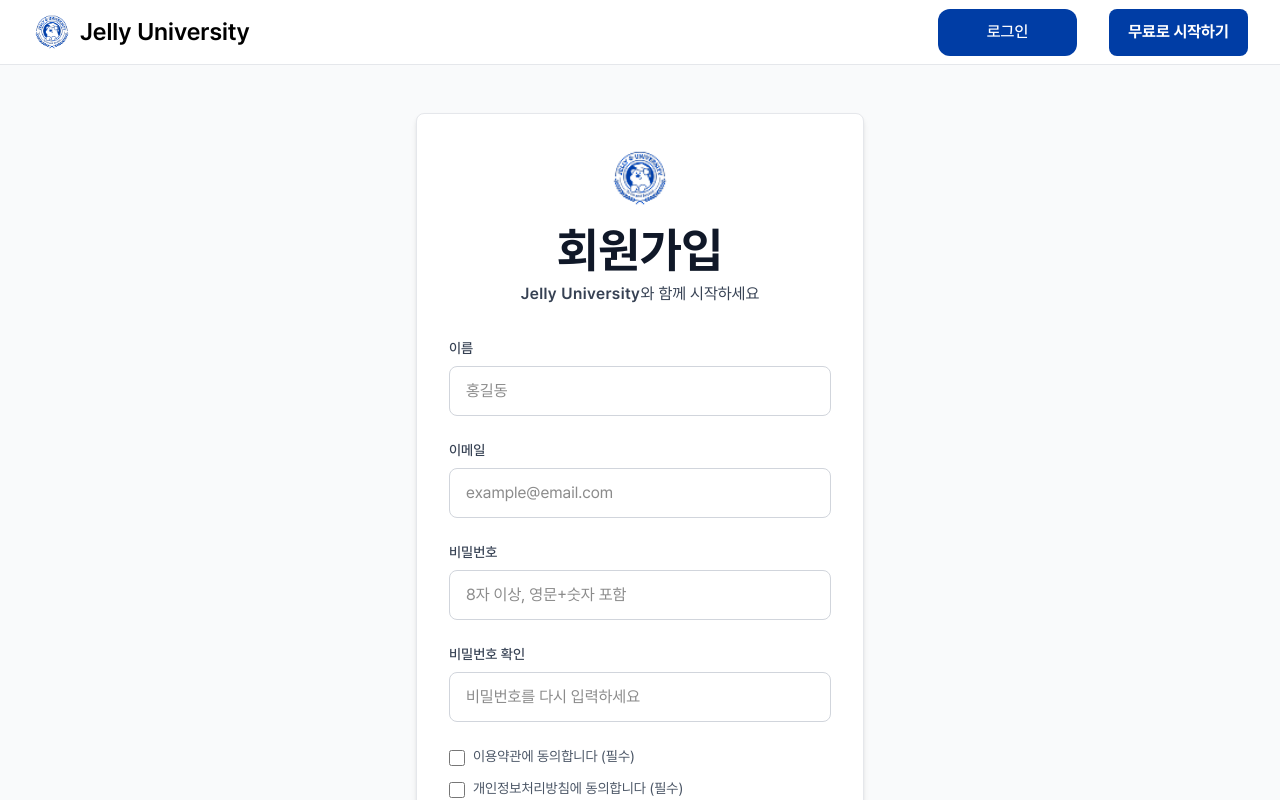
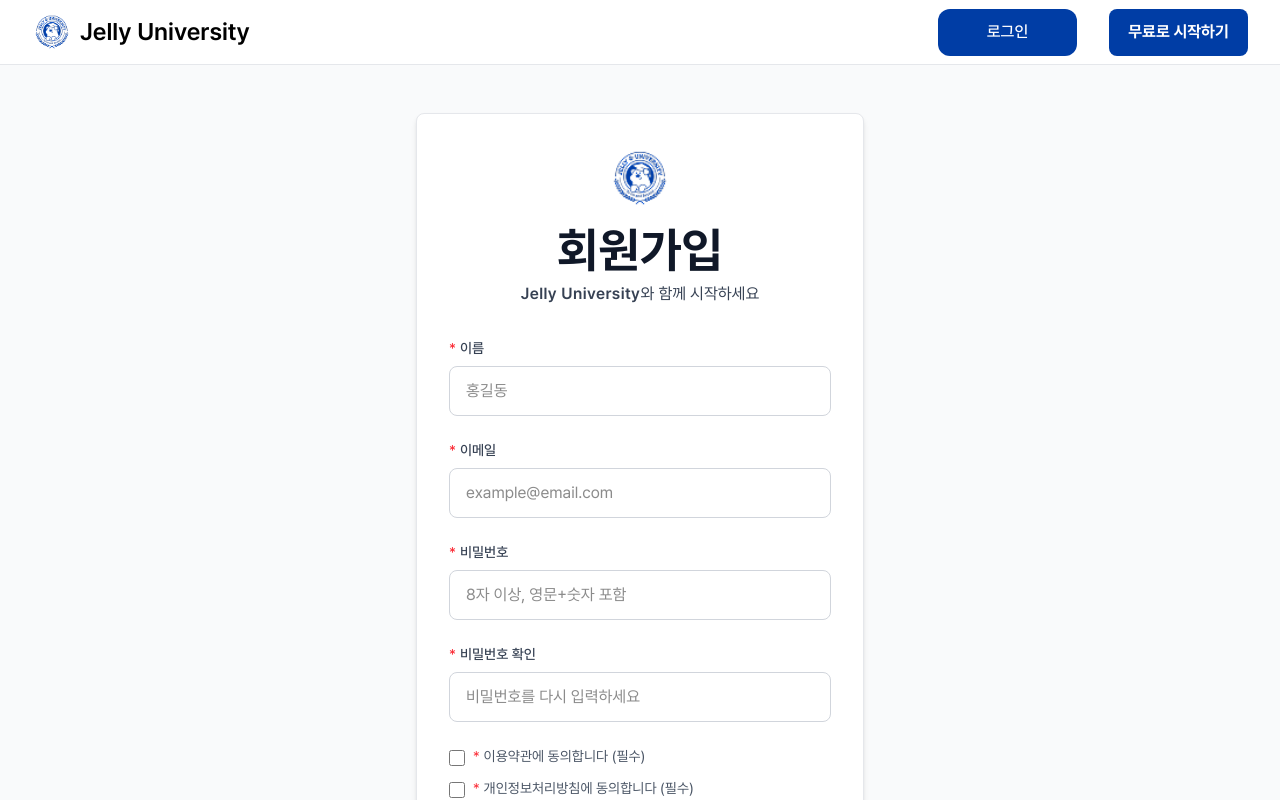
Before and after one commit to SeokHoChoi/test-jelly-univ-fe, a Next.js app: page /signup in a window 1280 px wide. Shown: the top 800 px of the page. Built offline with nearby package versions, Linux system fonts and the light colour scheme.

Commit message:
feat: 회원가입 필수 표시(*) 추가

```diff
--- a/src/app/signup/page.tsx
+++ b/src/app/signup/page.tsx
@@ -79,7 +79,7 @@ const SignupPage = () => {
           <form onSubmit={handleSubmit(onSubmit)} className="space-y-6">
             <div>
               <label className="block text-sm font-medium text-gray-700 mb-2">
-                이름
+                <span className="text-red-500 mr-1">*</span>이름
               </label>
               <input
                 {...register('name', { required: '이름을 입력해주세요' })}
@@ -94,7 +94,7 @@ const SignupPage = () => {
 
             <div>
               <label className="block text-sm font-medium text-gray-700 mb-2">
-                이메일
+                <span className="text-red-500 mr-1">*</span>이메일
               </label>
               <input
                 {...register('email', {
@@ -115,7 +115,7 @@ const SignupPage = () => {
 
             <div>
               <label className="block text-sm font-medium text-gray-700 mb-2">
-                비밀번호
+                <span className="text-red-500 mr-1">*</span>비밀번호
               </label>
               <input
                 {...register('password', {
@@ -140,7 +140,7 @@ const SignupPage = () => {
 
             <div>
               <label className="block text-sm font-medium text-gray-700 mb-2">
-                비밀번호 확인
+                <span className="text-red-500 mr-1">*</span>비밀번호 확인
               </label>
               <input
                 {...register('confirmPassword', {
@@ -164,6 +164,7 @@ const SignupPage = () => {
                   className="h-4 w-4 text-brand-blue focus:ring-brand-blue border-gray-300 rounded mt-1"
                 />
                 <span className="ml-2 text-sm text-gray-600">
+                  <span className="text-red-500 mr-1">*</span>
                   <Link href="/terms" className="text-brand-blue hover:text-brand-blue-dark">
                     이용약관
                   </Link>
@@ -181,6 +182,7 @@ const SignupPage = () => {
                   className="h-4 w-4 text-brand-blue focus:ring-brand-blue border-gray-300 rounded mt-1"
                 />
                 <span className="ml-2 text-sm text-gray-600">
+                  <span className="text-red-500 mr-1">*</span>
                   <Link href="/privacy" className="text-brand-blue hover:text-brand-blue-dark">
                     개인정보처리방침
                   </Link>
```
